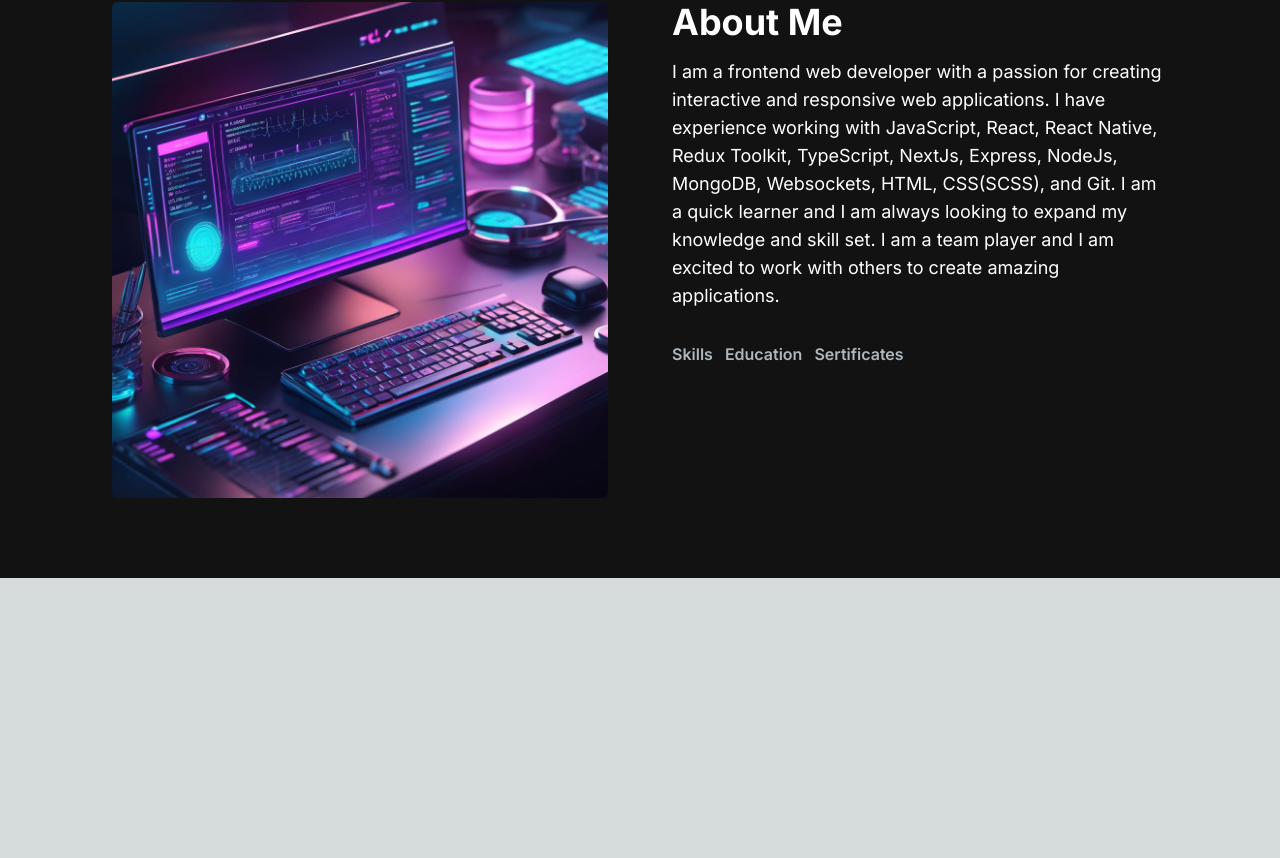
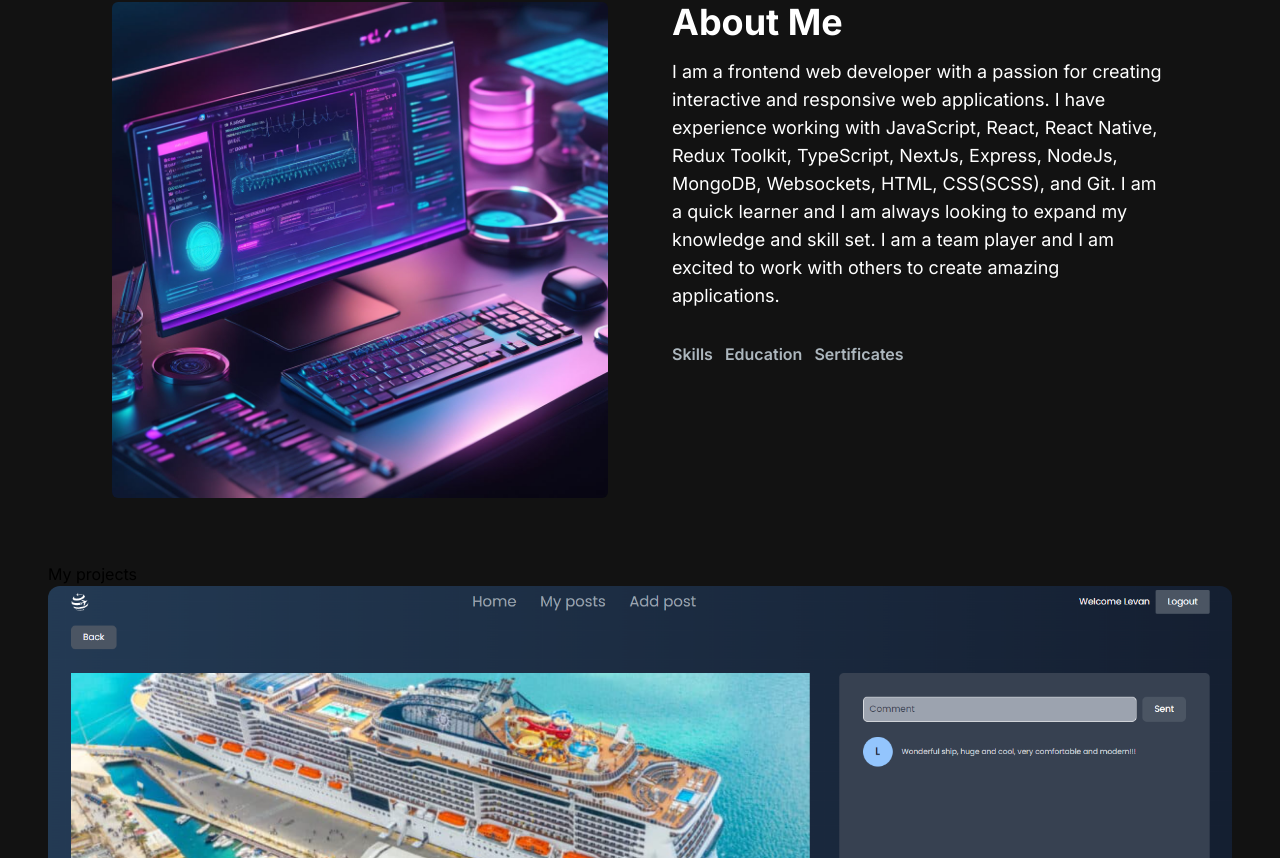
Before and after one commit to Saoa35/my-portfolio-website, a Next.js app: page / in a window 1280 px wide. Shown: the part 574-1432 px from the top of the page. Before the commit the page ends 1152 px from the top, so only its background shows below. Built offline with nearby package versions, Linux system fonts and the light colour scheme.

Commit message:
+ added CodeBracketIcon, EyeIcon

```diff
--- a/src/app/components/AboutSection.jsx
+++ b/src/app/components/AboutSection.jsx
@@ -22,8 +22,6 @@
         <li>MongoDB</li>
         <li>NodeJs</li>
         <li>Git</li>
-        <li>Figma</li>
-        <li>Trello</li>
       </ul>
     ),
   },
--- a/src/app/components/ProjectCard.jsx
+++ b/src/app/components/ProjectCard.jsx
@@ -1,15 +1,23 @@
 import React from "react";
+import { CodeBracketIcon, EyeIcon } from "@heroicons/react/24/outline";
+import Link from "next/link";
 
 export const ProjectCard = ({ imgUrl, title, description }) => {
   return (
     <div>
       <div
-        className="h-52 md:h-72"
+        className="h-52 md:h-72 rounded-t-xl relative group"
         style={{ background: `url(${imgUrl})`, backgroundSize: "cover" }}
-      ></div>
-      <div className="text-white">
-        <h5>{title}</h5>
-        <p>{description}</p>
+      >
+        <div className="overlay absolute top-0 left-0 w-full h-full bg-[#181818] bg-opacity-0 hidden group-hover:flex group-hover:bg-opacity-80 transition-all duration-500">
+          <Link href="/">
+            <CodeBracketIcon className="h-10 w-10 text-[#ADB7BE] m-2 cursor-pointer hover:text-white" />
+          </Link>
+        </div>
+      </div>
+      <div className="text-white rounded-b-xl bg-[#181818] py-6 px-4">
+        <h5 className="text-xl font-semibold mb-2">{title}</h5>
+        <p className="text-[#ADB7BE]">{description}</p>
       </div>
     </div>
   );
--- a/src/app/components/ProjectsSection.jsx
+++ b/src/app/components/ProjectsSection.jsx
@@ -1,4 +1,5 @@
 import React from "react";
+import { ProjectCard } from "./ProjectCard";
 
 const projectsData = [
   {
@@ -53,7 +54,16 @@
   return (
     <>
       <h2>My projects</h2>
-      <div></div>
+      <div>
+        {projectsData.map((project) => (
+          <ProjectCard
+            key={project.id}
+            imgUrl={project.image}
+            title={project.title}
+            description={project.description}
+          />
+        ))}
+      </div>
     </>
   );
 };
--- a/src/app/page.js
+++ b/src/app/page.js
@@ -2,6 +2,7 @@
 import { HeroSection } from "./components/HeroSection";
 import { NavBar } from "./components/NavBar";
 import { AboutSection } from "./components/AboutSection";
+import { ProjectsSection } from "./components/ProjectsSection";
 
 export default function Home() {
   return (
@@ -10,6 +11,7 @@
       <div className="container mt-24 mx-auto px-12 py-4">
         <HeroSection />
         <AboutSection />
+        <ProjectsSection />
       </div>
     </main>
   );
```
